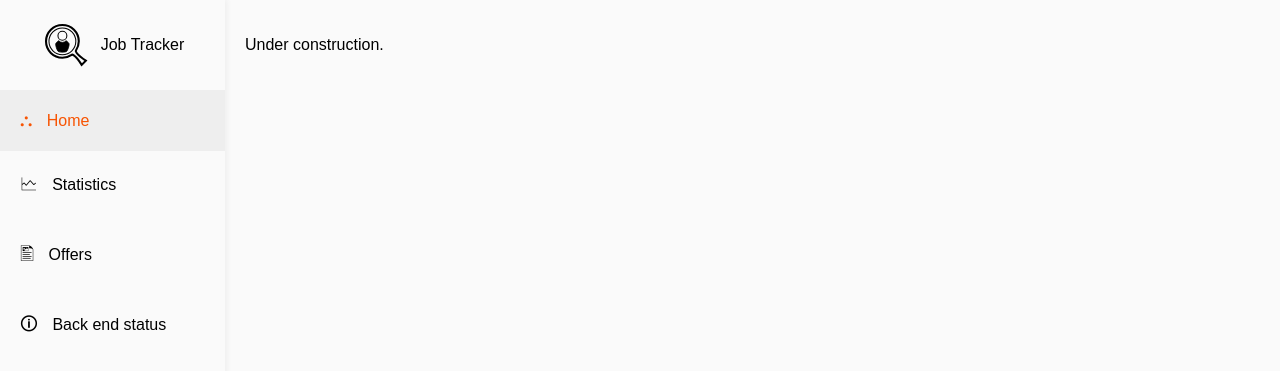
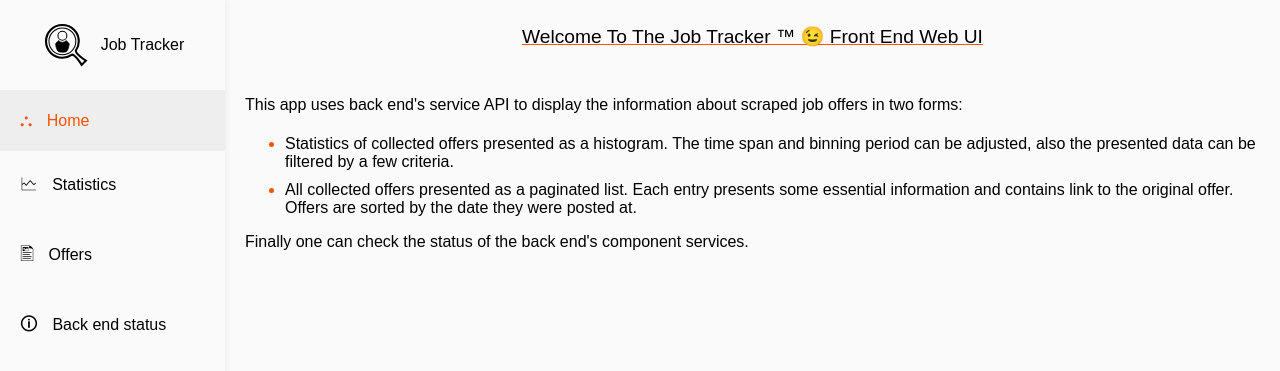
Before and after one commit to programB/job_tracker, a Flask app: page / in a window 1280 px wide. Shown: the top 371 px of the page. Run offline with Flask 3, Linux system fonts and the light colour scheme.

Commit message:
(frontend) add some information to homepage

```diff
--- /dev/null
+++ b/fla_front_end/src/job_tracker_frontend/static/css/home.css
@@ -0,0 +1,20 @@
+.homepage {
+  line-height: 1.8;
+}
+header.homepage {
+  font-size: 1.2rem;
+  text-align: center;
+  padding-bottom: 20px;
+  text-decoration-line: underline;
+  text-decoration-color: var(--emph-color);
+  text-transform: capitalize;
+}
+
+ul li {
+  margin: 10px 0;
+  color: var(--neutral-color);
+}
+li::marker {
+  list-style: disc;
+  color: var(--emph-color);
+}
--- a/fla_front_end/src/job_tracker_frontend/templates/pages/home.html
+++ b/fla_front_end/src/job_tracker_frontend/templates/pages/home.html
@@ -1,9 +1,17 @@
 {% extends 'base.html' %}
+
+{% block extrastylesheet %}{{ url_for('static', filename='css/home.css') }}{% endblock extrastylesheet %}
 
 {% block title %}Home{% endblock title %}
 
 {% block main %}
-  <p>
-    Under construction.
+  <header class="homepage">Welcome to the Job Tracker &#x2122; &#x1F609  front end web UI</header>
+  <p class="homepage">
+     This app uses back end's service API to display the information about scraped job offers in two forms:
+     <ul>
+       <li>Statistics of collected offers presented as a histogram. The time span and binning period can be adjusted, also the presented data can be filtered by a few criteria.</li>
+       <li>All collected offers presented as a paginated list. Each entry presents some essential information and contains link to the original offer. Offers are sorted by the date they were posted at.</li>
+     </ul>
   </p>
+  <p>Finally one can check the status of the back end's component services.</p>
 {% endblock main %}
```
